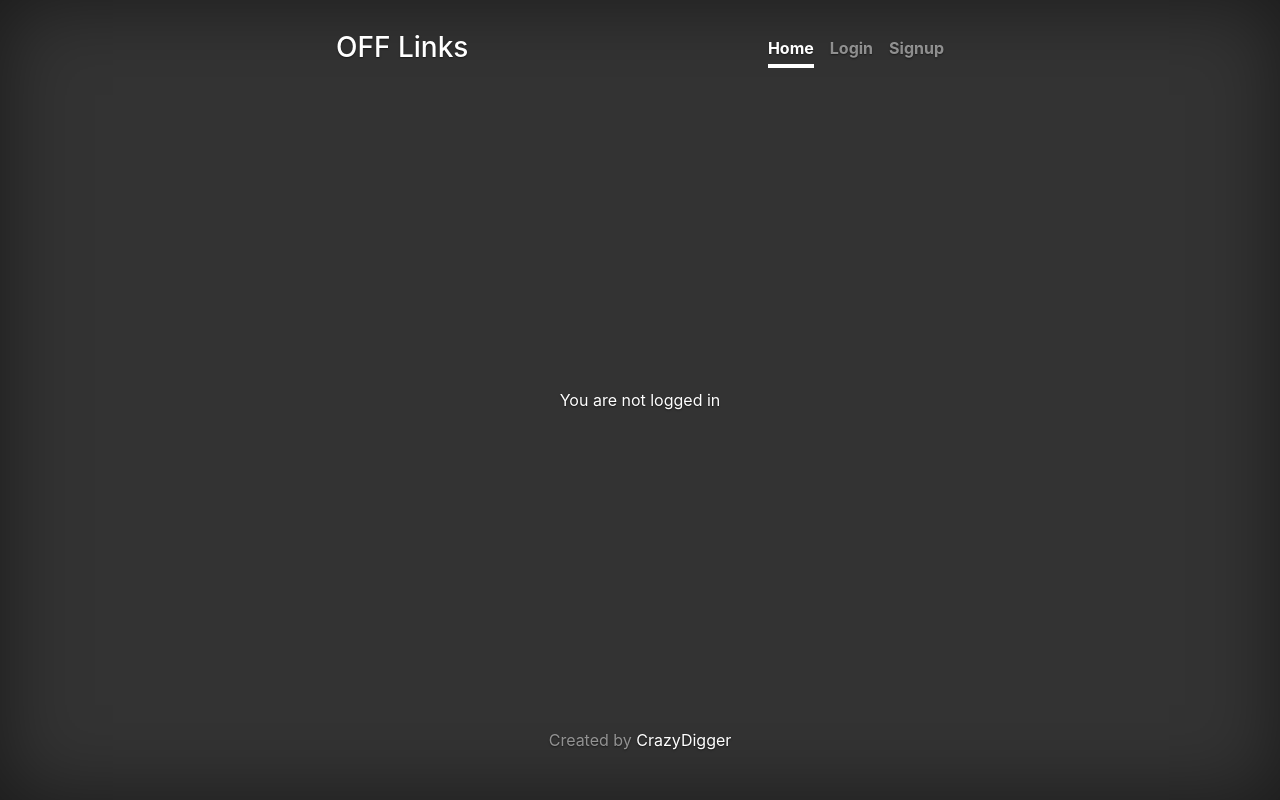
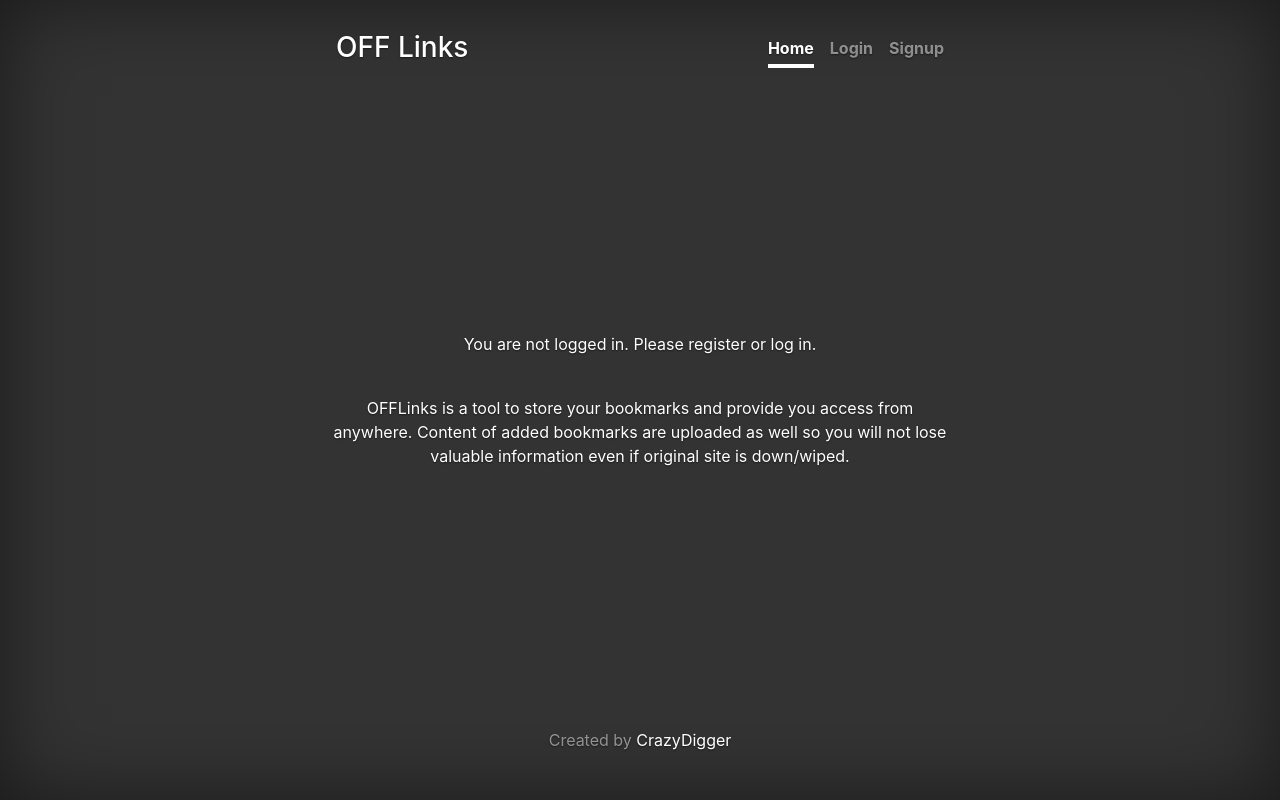
Before and after one commit to roman-borovikov/offlinks, a Django app: page /bookmarks/ in a window 1280 px wide. Run offline with Django 3.2, Linux system fonts and the light colour scheme; data that the repository does not hold is empty; some libraries are stand-ins or nearby versions.

Commit message:
added memo

```diff
--- a/templates/bookmarks.html
+++ b/templates/bookmarks.html
@@ -53,7 +53,9 @@
         {% endif %}
         </div>
 {% else %}
-        <p>You are not logged in</p>
+        <p>You are not logged in. Please register or log in.</p>
+        <br>
+        <p>OFFLinks is a tool to store your bookmarks and provide you access from anywhere. Content of added bookmarks are uploaded as well so you will not lose valuable information even if original site is down/wiped.</p>
 {% endif %}
 
 {% endblock %}
```
